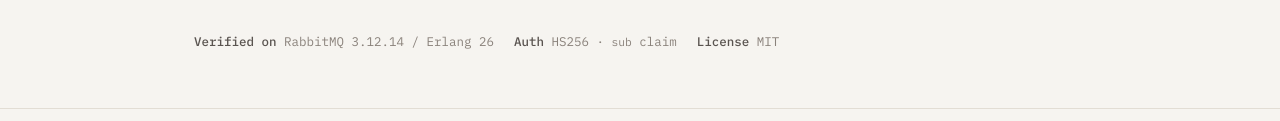
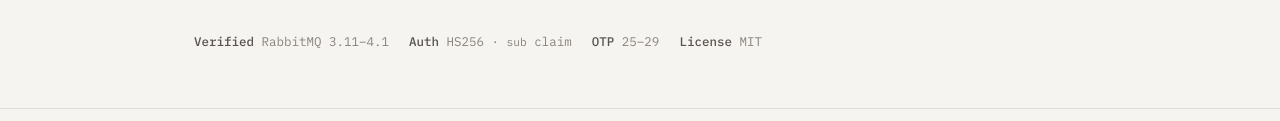
Before and after one commit to lightairfamilyasparagaceae5322/rabbitmq-auth-backend-aoptoken, a plain HTML site: page docs/index.html in a window 1280 px wide. Shown: the part 534-655 px from the top of the page. Drawn offline with Linux system fonts and the light colour scheme.

Commit message:
Release otp26+otp27 (reliable runners); update compatibility copy to RabbitMQ 3.11-4.1

```diff
--- a/docs/index.html
+++ b/docs/index.html
@@ -169,8 +169,9 @@ footer .sp{margin-left:auto; font-family:var(--mono); font-size:12px}
       <a class="btn ghost" href="#how">See how it works</a>
     </div>
     <div class="metabar">
-      <span><b>Verified on</b> RabbitMQ 3.12.14 / Erlang 26</span>
+      <span><b>Verified</b> RabbitMQ 3.11–4.1</span>
       <span><b>Auth</b> HS256 · <code>sub</code> claim</span>
+      <span><b>OTP</b> 25–29</span>
       <span><b>License</b> MIT</span>
     </div>
   </div>
@@ -315,7 +316,7 @@ token:eyJhbGciOiJIUzI1NiJ9.eyJzdWIiOiJhcHAxIn0.<span class="c">&lt;hs256-sig&gt;
   <div class="wrap">
     <span>rabbit_auth_backend_aoptoken · MIT</span>
     <a id="ghfoot" href="#">Source &amp; issues</a>
-    <span class="sp">RabbitMQ 3.12.14 · Erlang/OTP 26</span>
+    <span class="sp">RabbitMQ 3.11–4.1 · OTP 25–29</span>
   </div>
 </footer>
 
```
Also changed, not shown: 2 other files.
